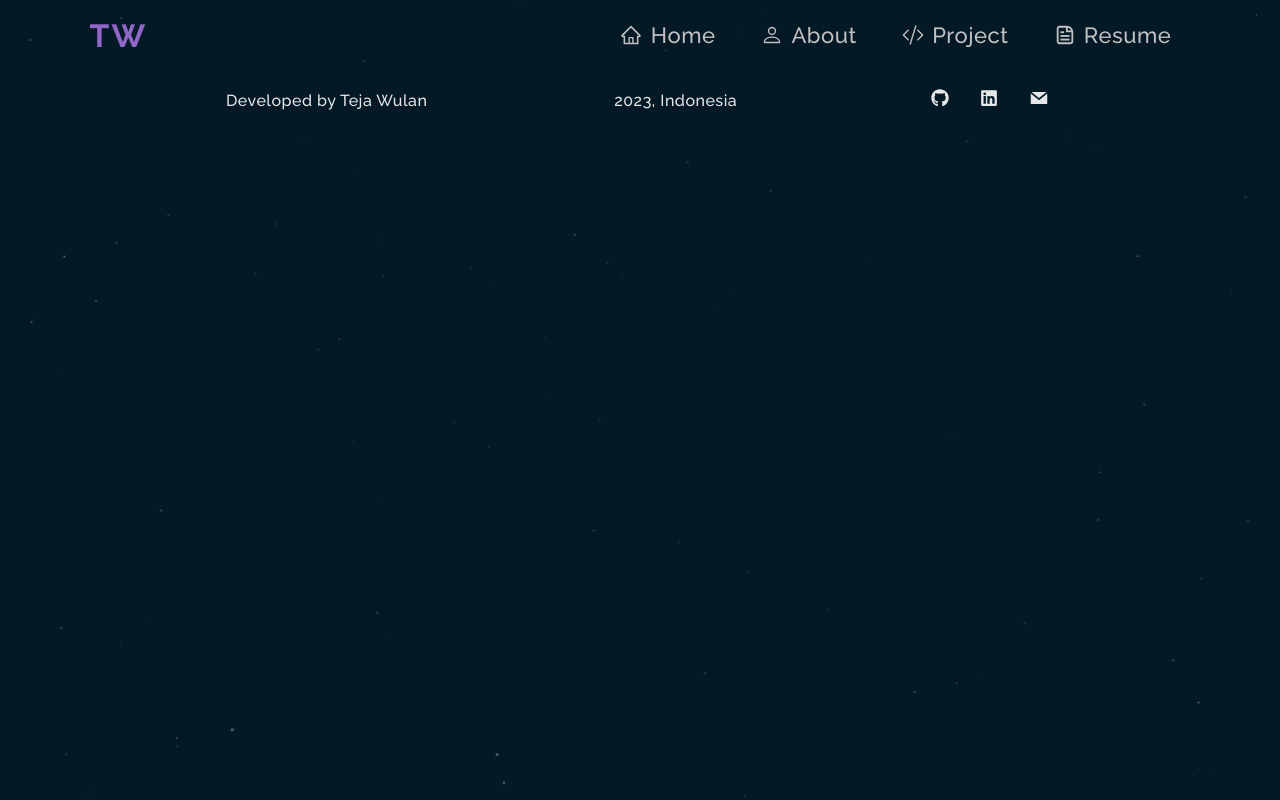
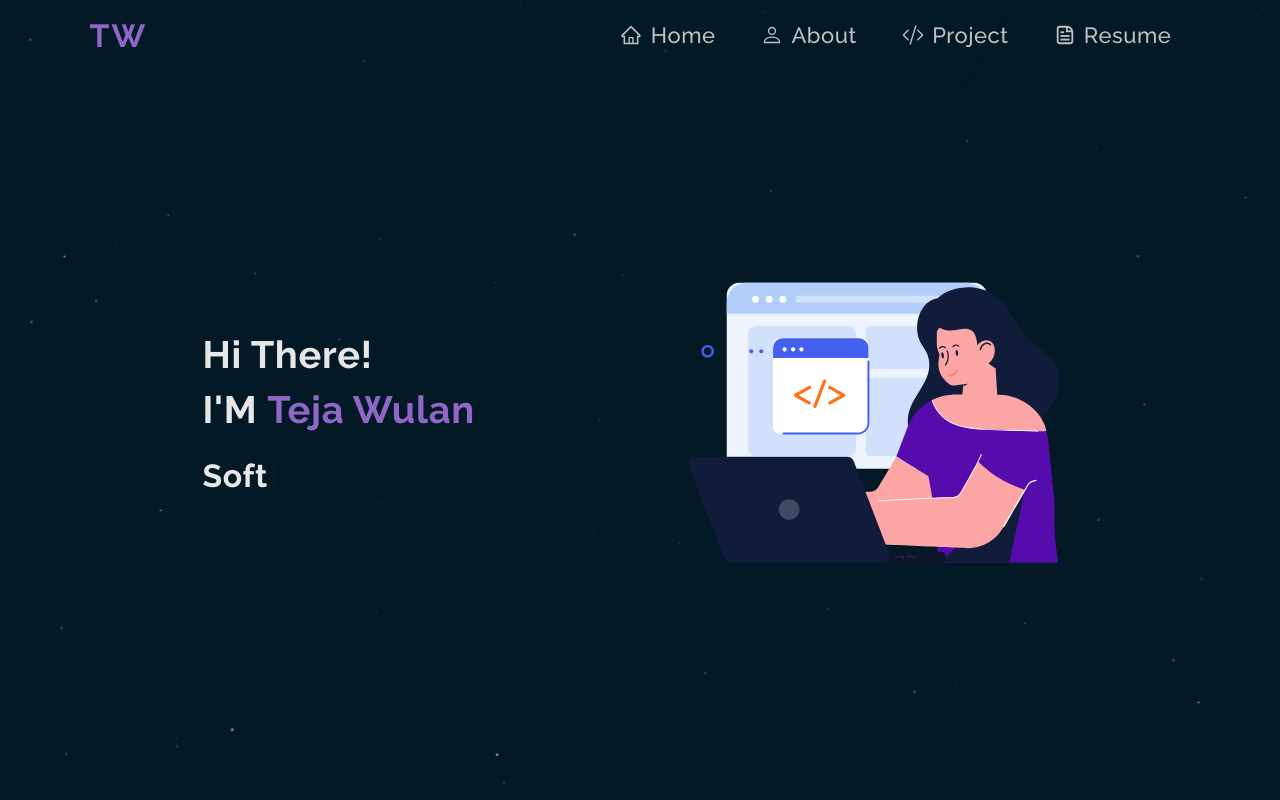
Before and after one commit to TejaWulan/tejawulanportfolio, a React (Create React App) app: page / in a window 1280 px wide. Shown: the top 800 px of the page. Built offline with nearby package versions, Linux system fonts and the light colour scheme.

Commit message:
fix eror

```diff
--- a/src/App.js
+++ b/src/App.js
@@ -46,10 +46,10 @@ function App() {
       <MoveToTop/>
 
       <Routes>
-        <Route path="/tejawulanportfolio" element={<Home/>} />
-        <Route path="/tejawulanportfolio/About" element={<About/>}/>
+        <Route path="/" element={<Home/>} />
+        <Route path="/About" element={<About/>}/>
         {/* <Route path="/Project" element={<Project/>}/> */}
-        <Route path="/tejawulanportfolio/Resume" element={<Resume/>}/>
+        <Route path="/Resume" element={<Resume/>}/>
       </Routes>
 
       <Footer/>
```
